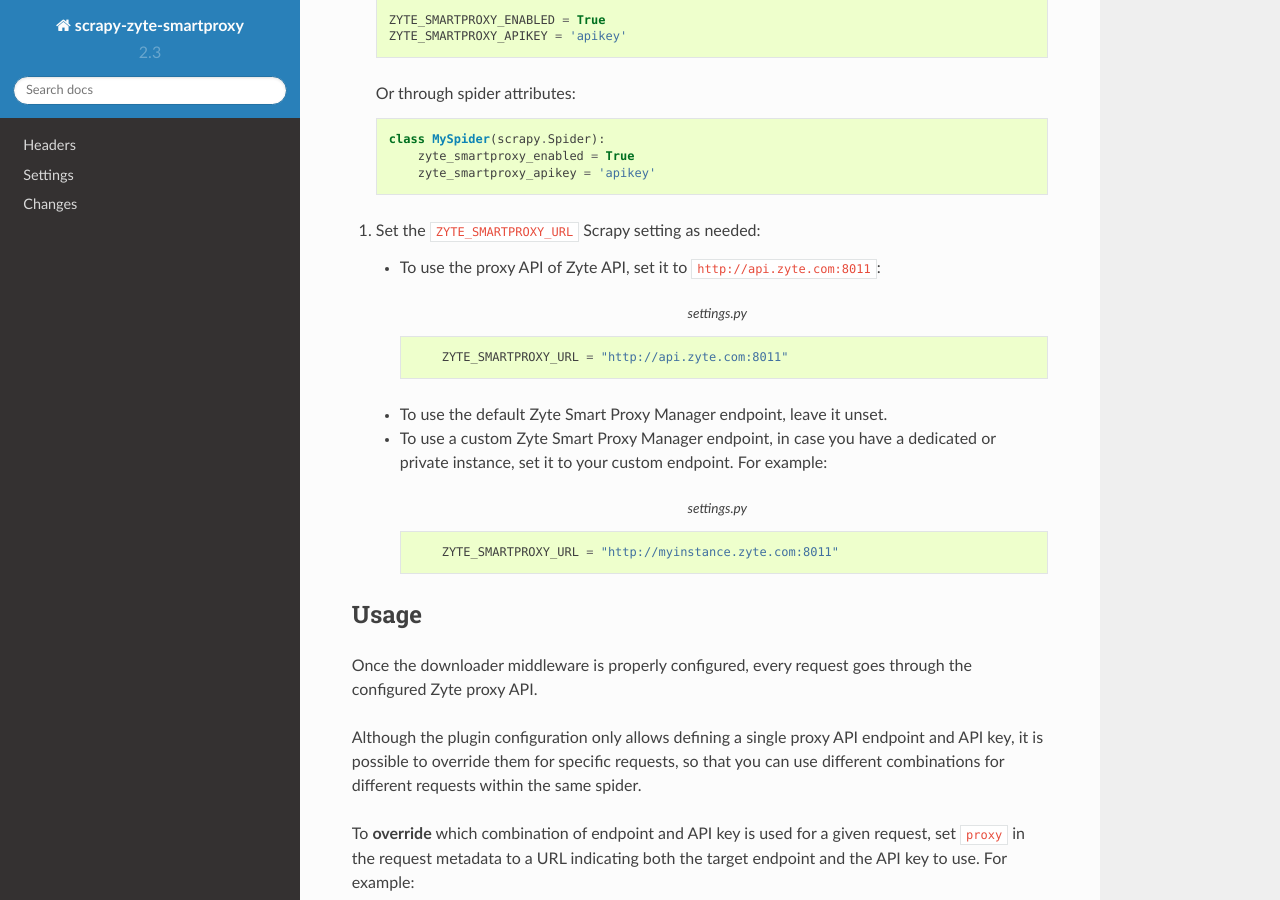
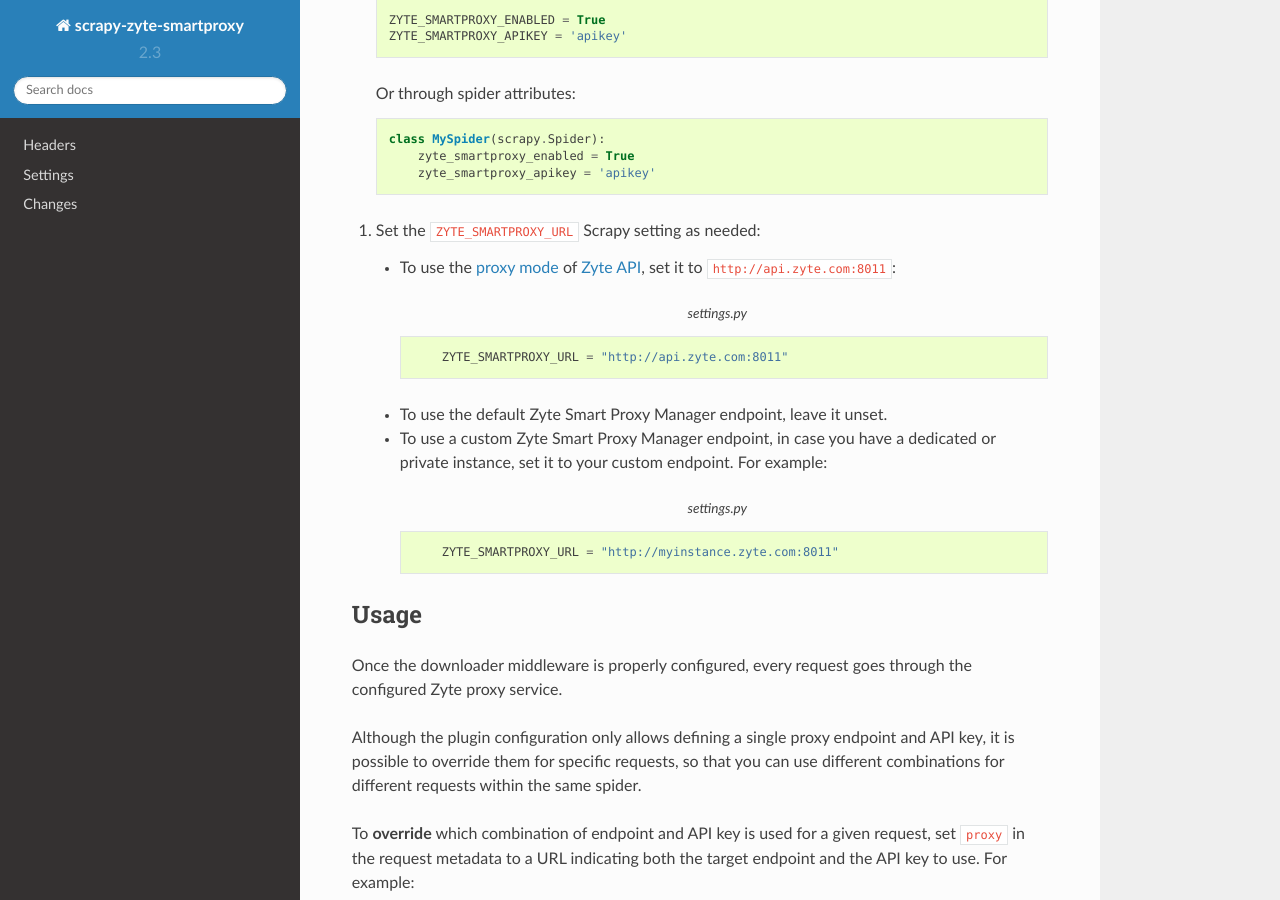
Before and after one commit to scrapy-plugins/scrapy-zyte-smartproxy, a Sphinx documentation site: the page built from docs/index.rst, in a window 1280 px wide and 900 px high, scrolled down 567 px. Built offline with Sphinx 7.4.7 and the Read the Docs theme 2.0.0, drawn with Linux system fonts in a browser that asks for light colours; some of the changed text lies outside the part shown.

Commit message:
Zyte API: proxy API → proxy mode

```diff
--- a/docs/index.rst
+++ b/docs/index.rst
@@ -10,10 +10,11 @@
    news
 
 scrapy-zyte-smartproxy is a `Scrapy downloader middleware`_ to use one of
-Zyte’s proxy APIs: either the proxy API of `Zyte API`_ or `Zyte Smart Proxy
-Manager`_ (formerly Crawlera).
+Zyte’s proxy services: either the `proxy mode`_ of `Zyte API`_ or `Zyte Smart
+Proxy Manager`_ (formerly Crawlera).
 
 .. _Scrapy downloader middleware: https://doc.scrapy.org/en/latest/topics/downloader-middleware.html
+.. _proxy mode: https://docs.zyte.com/zyte-api/usage/proxy-mode.html
 .. _Zyte API: https://docs.zyte.com/zyte-api/get-started.html
 .. _Zyte Smart Proxy Manager: https://www.zyte.com/smart-proxy-manager/
 
@@ -52,7 +53,7 @@
 
 #.  Set the ``ZYTE_SMARTPROXY_URL`` Scrapy setting as needed:
 
-    -   To use the proxy API of Zyte API, set it to
+    -   To use the `proxy mode`_ of `Zyte API`_, set it to
         ``http://api.zyte.com:8011``:
 
         .. code-block:: python
@@ -76,14 +77,13 @@
 =====
 
 Once the downloader middleware is properly configured, every request goes
-through the configured Zyte proxy API.
+through the configured Zyte proxy service.
 
 .. _override:
 
-Although the plugin configuration only allows defining a single proxy API
-endpoint and API key, it is possible to override them for specific requests, so
-that you can use different combinations for different requests within the same
-spider.
+Although the plugin configuration only allows defining a single proxy endpoint
+and API key, it is possible to override them for specific requests, so that you
+can use different combinations for different requests within the same spider.
 
 To **override** which combination of endpoint and API key is used for a given
 request, set ``proxy`` in the request metadata to a URL indicating both the
@@ -128,7 +128,7 @@
             },
         )
 
-.. _Zyte API proxy headers: https://docs.zyte.com/zyte-api/usage/proxy-api.html
+.. _Zyte API proxy headers: https://docs.zyte.com/zyte-api/usage/proxy-mode.html
 .. _Zyte Smart Proxy Manager headers: https://docs.zyte.com/smart-proxy-manager.html#request-headers
 .. _Scrapy headers: https://doc.scrapy.org/en/latest/topics/request-response.html#scrapy.http.Request.headers
 .. _DEFAULT_REQUEST_HEADERS: https://doc.scrapy.org/en/latest/topics/settings.html#default-request-headers
```
Also changed, not shown: docs/headers.rst (+4 -4 lines), docs/news.rst (+8 -1 lines), docs/settings.rst (+6 -6 lines).
